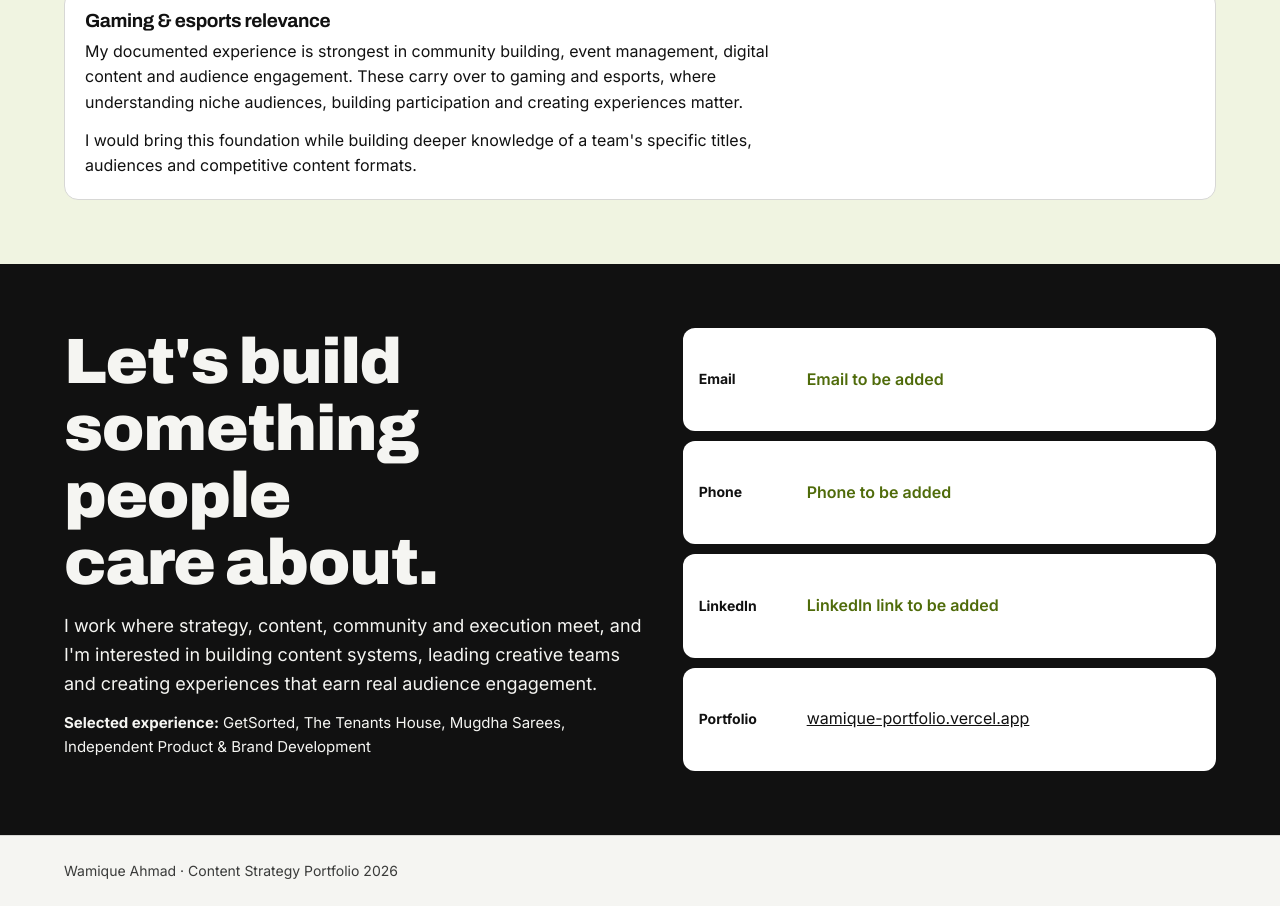
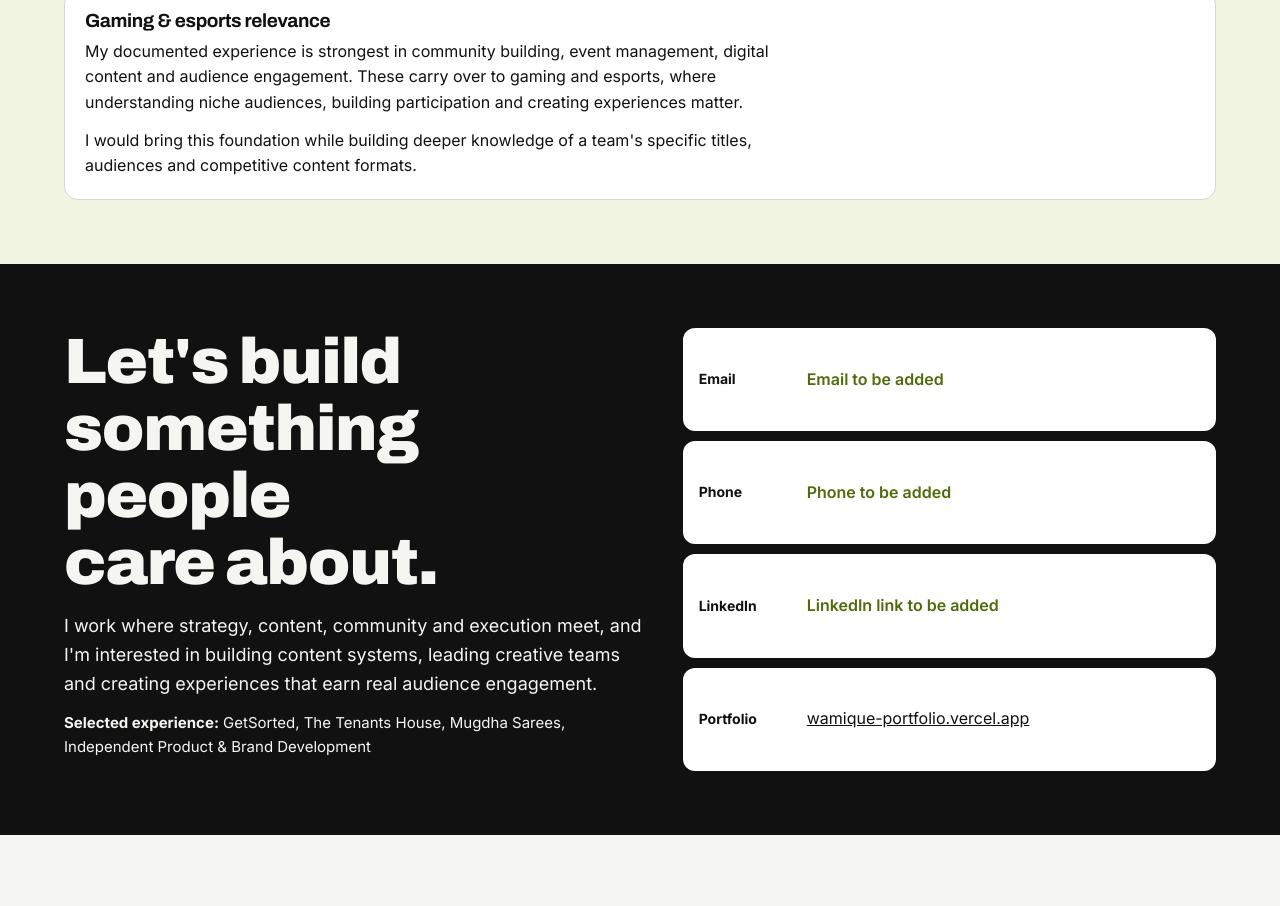
Before and after one commit to VibingBee/wamique-portfolio, a plain HTML site: page index.html in a window 1280 px wide. Shown: the part 8308-9214 px from the top of the page. After the commit the page ends 9143 px from the top, so only its background shows below. Drawn offline with Linux system fonts and the light colour scheme.

Commit message:
Remove footer
Co-Authored-By: Claude Opus 5.5 <noreply@anthropic.com>
Claude-Session: https://claude.ai/code/session_01CWXyEtH5xzicHPptEH4iia

```diff
--- a/index.html
+++ b/index.html
@@ -135,7 +135,6 @@ li{margin-bottom:4px}
 .cv p{margin:0;font-size:14px;color:inherit;opacity:.85}
 .cv .btn{border-color:var(--on-acc);color:var(--acc);background:var(--on-acc)}
 .cv .btn[aria-disabled=true]{opacity:.55;cursor:not-allowed}
-footer{padding:24px max(5vw,16px);font-size:14px;color:var(--soft);border-top:1px solid var(--line)}
 @media(max-width:900px){.hero .wrap,.contact .wrap,.case-top,.grid2{grid-template-columns:minmax(0,1fr)}.exp,.grid3{grid-template-columns:repeat(2,minmax(0,1fr))}.team{grid-template-columns:repeat(2,minmax(0,1fr))}.approach{grid-template-columns:repeat(3,minmax(0,1fr))}}
 @media(max-width:600px){.exp,.grid3,.team{grid-template-columns:minmax(0,1fr)}.approach{grid-template-columns:repeat(2,minmax(0,1fr))}.links a:not(.cta){display:none}.stub{border-right:0;border-bottom:2px dashed var(--line)}.stub:last-child{border-bottom:0}.hero h1{font-size:clamp(44px,13vw,64px)}.crow{grid-template-columns:76px minmax(0,1fr)}}
 </style>
@@ -340,7 +339,6 @@ footer{padding:24px max(5vw,16px);font-size:14px;color:var(--soft);border-top:1p
     </div>
   </div>
 </section>
-<footer><div class="wrap">Wamique Ahmad · Content Strategy Portfolio 2026</div></footer>
 
 <script>
 {
```
